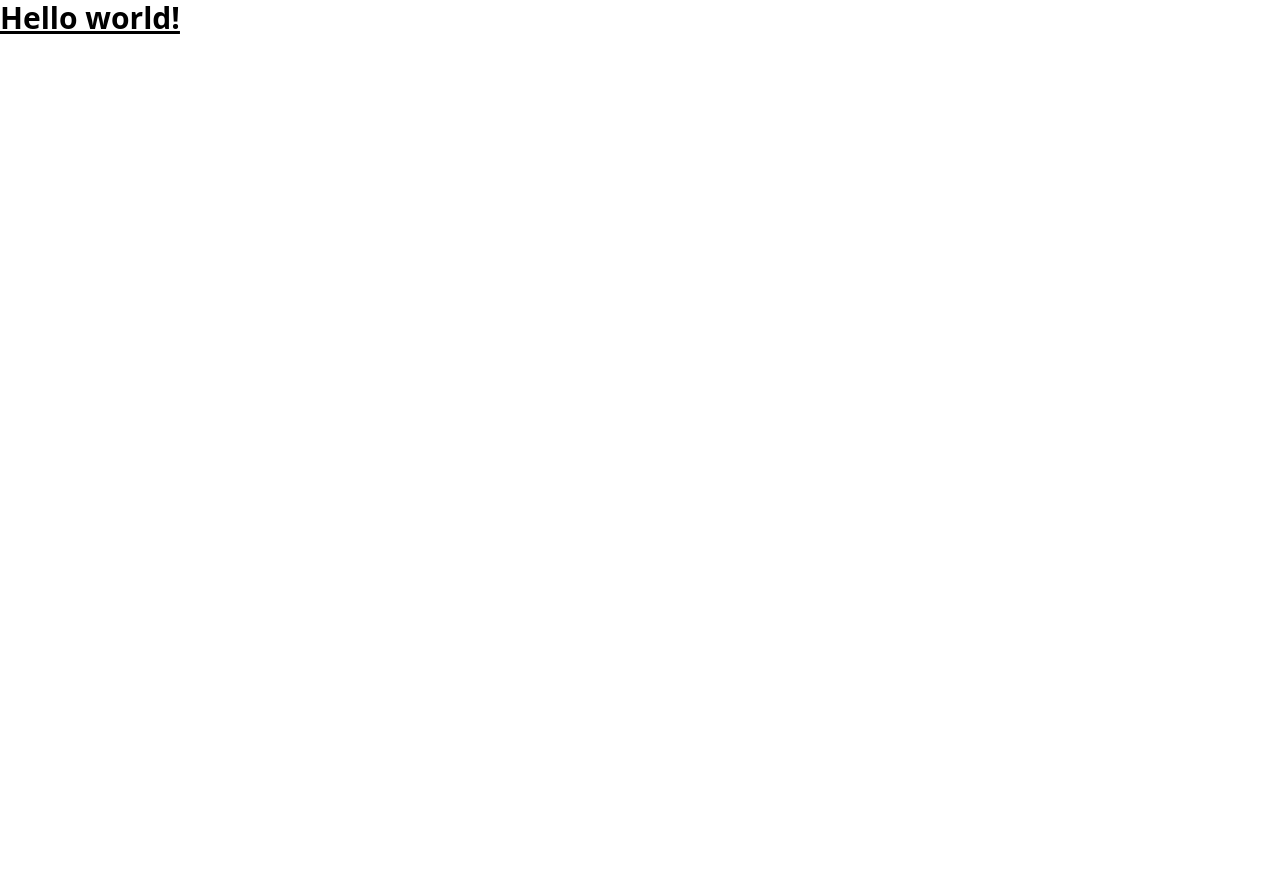
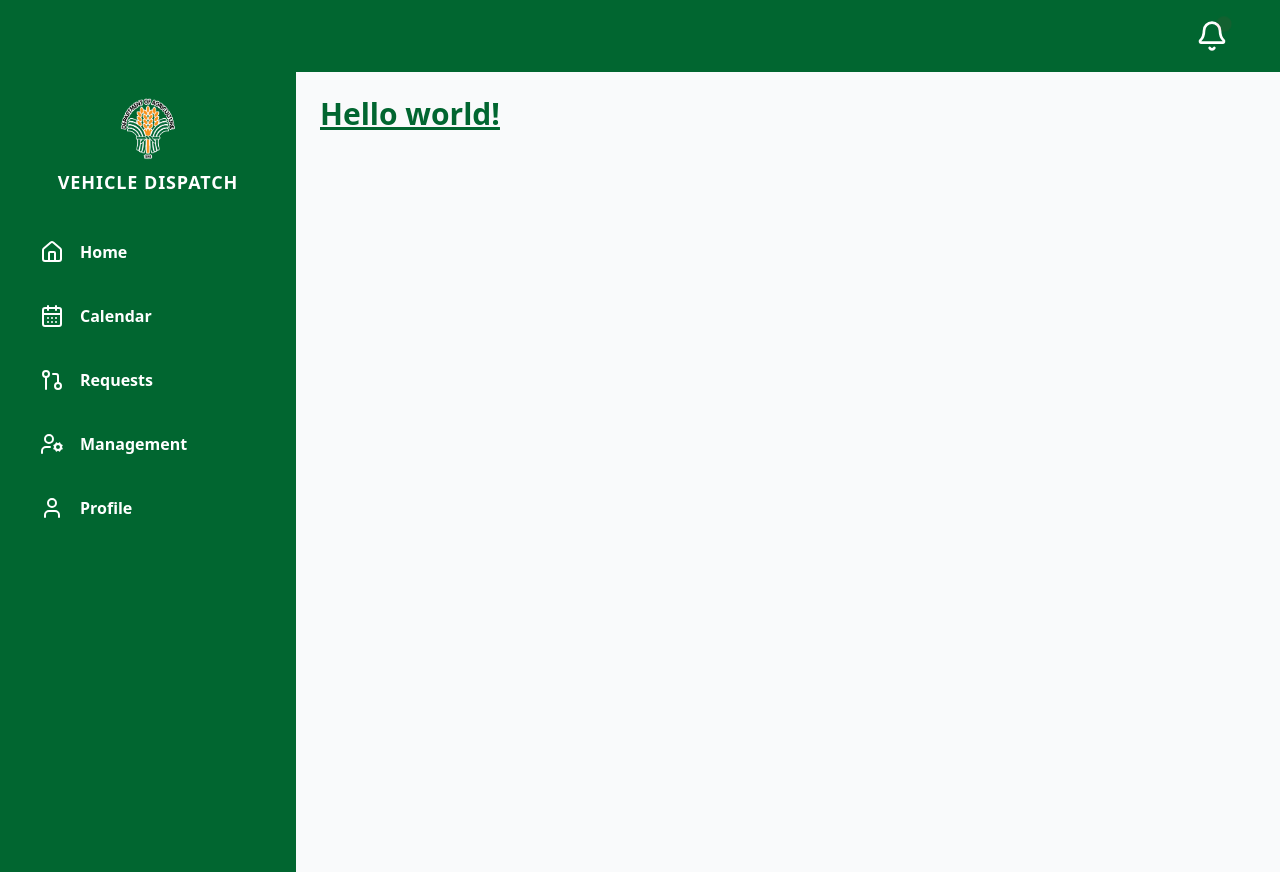
Before and after one commit to renalyng17/vehicle-dispatch-system, a React (Vite) app: page / in a window 1280 px wide. Before the commit the page ends 800 px from the top, so only its background shows below. Built offline with nearby package versions, Linux system fonts and the light colour scheme.

Commit message:
navigation

```diff
--- a/package.json
+++ b/package.json
@@ -11,6 +11,7 @@
   },
   "dependencies": {
     "@tailwindcss/vite": "^4.1.8",
+    "lucide-react": "^0.514.0",
     "react": "^19.1.0",
     "react-dom": "^19.1.0"
   },
--- a/src/App.jsx
+++ b/src/App.jsx
@@ -1,19 +1,26 @@
-import { useState } from 'react'
-import reactLogo from './assets/react.svg'
-import viteLogo from '/vite.svg'
-
+import { useState } from 'react';
+import Nav from "./nav.jsx";
+import NotificationBar from './NotificationBar';
 
 function App() {
-  const [count, setCount] = useState(0)
+  const [count, setCount] = useState(0);
 
   return (
-    <>
-      <h1 class="text-3xl font-bold underline">
-    Hello world!
-  </h1>
+    <div className="flex flex-col h-screen">
+      {/* Top Notification Bar */}
+      <NotificationBar />
 
-    </>
-  )
+      {/* Main sidebar*/}
+      <div className="flex flex-1">
+        <Nav />
+
+        {/* Main Page Content */}
+        <div className="flex-1 p-6 bg-gray-50">
+          <h1 className="text-3xl font-bold underline text-green-800">Hello world!</h1>
+        </div>
+      </div>
+    </div>
+  );
 }
 
-export default App
+export default App;
--- /dev/null
+++ b/src/NavItem.jsx
@@ -0,0 +1,11 @@
+export default function NavItem({ href, icon: Icon, label }) {
+  return (
+    <a
+      href={href}
+      className="flex items-center space-x-4 px-4 py-3 rounded-lg transition-all duration-200 hover:bg-[#F1FAE5] hover:text-green-800 active:scale-[0.98]"
+    >
+      <Icon className="w-6 h-6" />
+      <span className="font-bold">{label}</span>
+    </a>
+  );
+}
--- /dev/null
+++ b/src/NotificationBar.jsx
@@ -0,0 +1,16 @@
+import { Bell } from "lucide-react";
+
+export default function NotificationBar() {
+  return (
+    <div className="w-full bg-green-800 text-white px-6 py-5 flex items-center justify-between shadow-md">
+      <div></div>
+
+      <div className="flex items-center space-x-4 mr-7">
+        <button className="relative hover:text-lime-200 transition duration-200">
+          <Bell className="w-8 h-8" />
+          <span className="absolute top-0 right-0 block h-2 w-2 rounded-full bg-red-500 animate-ping"></span>
+        </button>
+      </div>
+    </div>
+  );
+}
--- /dev/null
+++ b/src/nav.jsx
@@ -0,0 +1,24 @@
+import { Home, CalendarDays, GitPullRequest, UserCog, User } from "lucide-react";
+import dalogo from "./assets/dalogo.png";
+import NavItem from "./NavItem";
+
+export default function Nav() {
+  return (
+    <div className="h-screen w-74 bg-green-800 text-white p-4">
+
+      <div className="mb-8 flex flex-col items-center">
+        <img src={dalogo} alt="Logo" className="w-20 h-20 rounded-full" />
+        <h1 className="font-bold tracking-wider text-lg">VEHICLE DISPATCH</h1>
+      </div>
+
+
+      <ul className="space-y-4 ml-2">
+        <li><NavItem href="#" icon={Home} label="Home" /></li>
+        <li><NavItem href="#" icon={CalendarDays} label="Calendar" /></li>
+        <li><NavItem href="#" icon={GitPullRequest} label="Requests" /></li>
+        <li><NavItem href="#" icon={UserCog} label="Management" /></li>
+        <li><NavItem href="#" icon={User} label="Profile" /></li>
+      </ul>
+    </div>
+  );
+}
```
Also changed, not shown: src/assets/dalogo.png (added), 1 other file (tests, documents, lock files or other folders).
